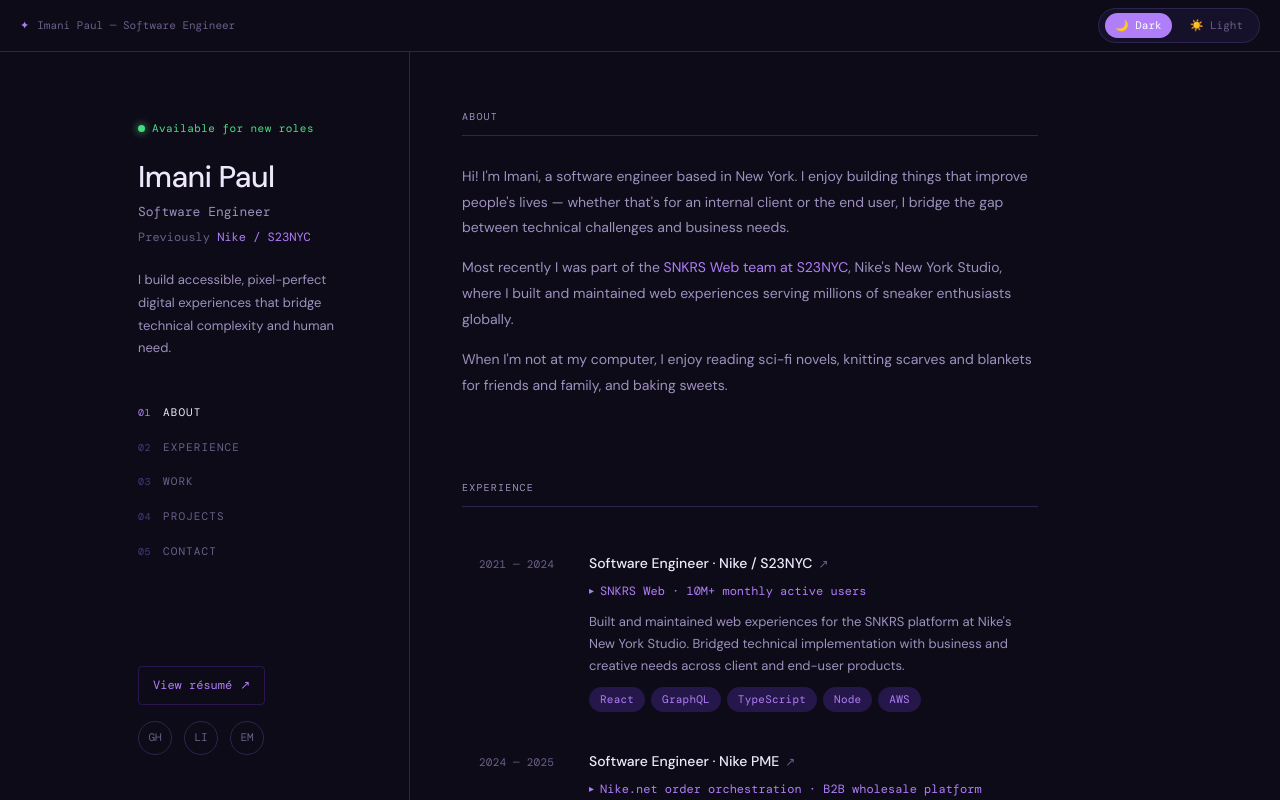
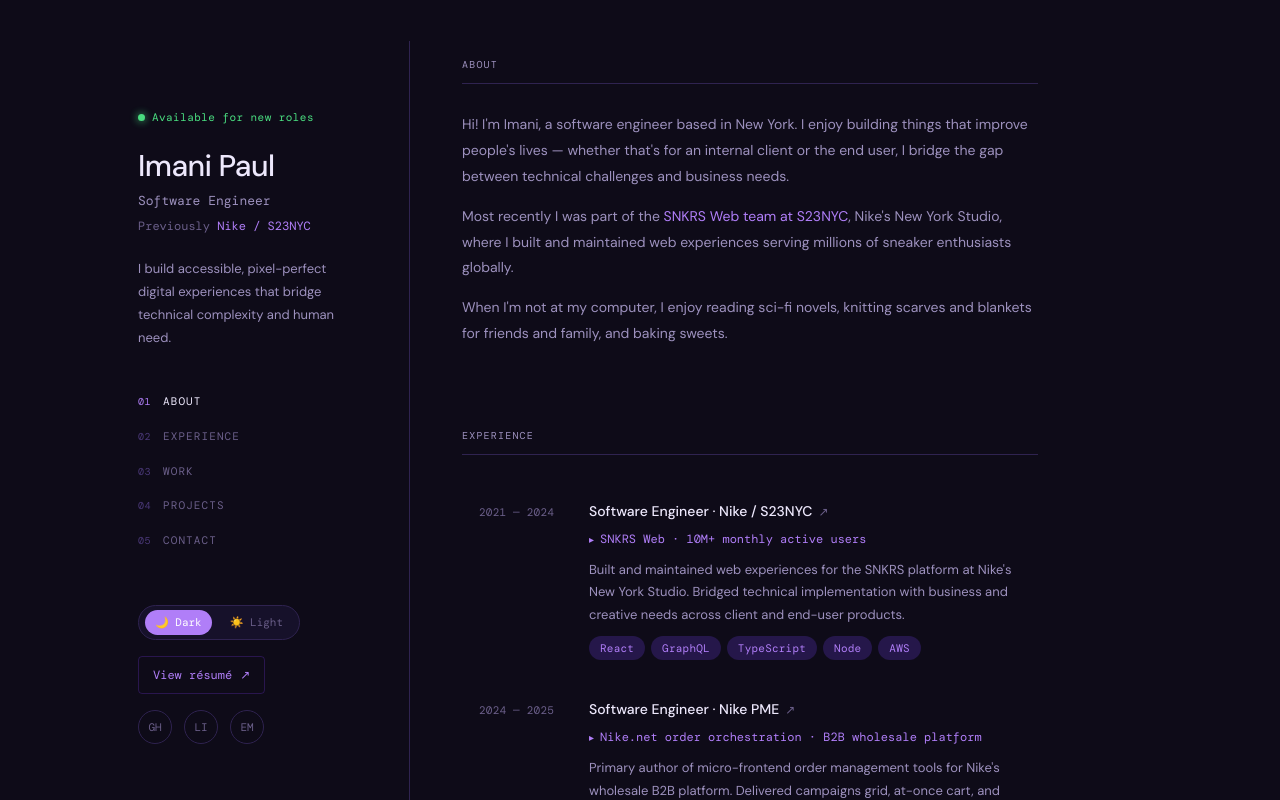
Before and after one commit to imanipaul/portfolio3, a Next.js app: page / in a window 1280 px wide. Shown: the top 800 px of the page. Built offline with nearby package versions, Linux system fonts and the light colour scheme; a web font is replaced by a local one.

Commit message:
move theme toggle to sidebar

```diff
--- a/app/layout.tsx
+++ b/app/layout.tsx
@@ -1,7 +1,7 @@
 import type { Metadata } from "next";
 import { DM_Sans, DM_Mono } from "next/font/google";
 import "./globals.css";
-import { AppShell } from "@/components/AppShell";
+import { MobileNav } from "@/components/MobileNav";
 import { SidebarWrapper } from "@/components/SidebarWrapper";
 import { Header } from "@/components/Header";
 import { Nav } from "@/components/Nav";
@@ -23,7 +23,8 @@
   description: "Software Engineer based in New York. Previously Nike / S23NYC.",
   openGraph: {
     title: "Imani Paul — Software Engineer",
-    description: "Software Engineer based in New York. Previously Nike / S23NYC.",
+    description:
+      "Software Engineer based in New York. Previously Nike / S23NYC.",
   },
 };
 
@@ -33,7 +34,7 @@
   return (
     <html lang="en" data-theme="dark">
       <body className={`${dmSans.variable} ${dmMono.variable} antialiased`}>
-        <AppShell />
+        <MobileNav />
         <div className="site-layout">
           <SidebarWrapper>
             <div>
--- a/components/AppShell.tsx
+++ b/components/MobileNav.tsx
@@ -2,40 +2,21 @@
 
 import { useState } from "react";
 import { navLinks, social } from "@/config/site";
+import { ThemeToggle } from "./ThemeToggle";
 
-export function AppShell() {
-  const [theme, setTheme] = useState<"dark" | "light">("dark");
+export function MobileNav() {
   const [drawerOpen, setDrawerOpen] = useState(false);
-
-  const toggleTheme = () => {
-    const next = theme === "dark" ? "light" : "dark";
-    setTheme(next);
-    document.documentElement.setAttribute("data-theme", next);
-  };
 
   const toggleDrawer = () => setDrawerOpen((prev) => !prev);
   const closeDrawer = () => setDrawerOpen(false);
 
-  const isDark = theme === "dark";
-
   return (
     <>
-      {/* Desktop Topbar */}
-      <div className="topbar">
-        <div className="topbar-left">
-          <span style={{ color: "var(--accent)" }}>✦</span>
-          <span>Imani Paul — Software Engineer</span>
-        </div>
-        <div style={{ display: "flex", alignItems: "center", gap: "10px" }}>
-          <ModeToggle isDark={isDark} onToggle={toggleTheme} />
-        </div>
-      </div>
-
       {/* Mobile Header */}
       <header className="mobile-header">
         <div className="mobile-name">Imani Paul</div>
         <div className="mobile-right">
-          <ModeToggle isDark={isDark} onToggle={toggleTheme} compact />
+          <ThemeToggle compact={true} />
           <button
             className={`hamburger${drawerOpen ? " open" : ""}`}
             onClick={toggleDrawer}
@@ -92,7 +73,13 @@
                   gap: "12px",
                 }}
               >
-                <span style={{ fontSize: "10px", color: "var(--border-mid)", letterSpacing: "0.05em" }}>
+                <span
+                  style={{
+                    fontSize: "10px",
+                    color: "var(--border-mid)",
+                    letterSpacing: "0.05em",
+                  }}
+                >
                   {String(index + 1).padStart(2, "0")}
                 </span>
                 {label}
@@ -161,34 +148,3 @@
     </>
   );
 }
-
-function ModeToggle({
-  isDark,
-  onToggle,
-  compact,
-}: {
-  isDark: boolean;
-  onToggle: () => void;
-  compact?: boolean;
-}) {
-  return (
-    <div
-      className="mode-toggle"
-      onClick={onToggle}
-      style={compact ? { padding: "3px 5px" } : undefined}
-    >
-      <div
-        className={`toggle-option${isDark ? " active" : ""}`}
-        style={compact ? { padding: "2px 8px" } : undefined}
-      >
-        🌙{!compact && " Dark"}
-      </div>
-      <div
-        className={`toggle-option${!isDark ? " active" : ""}`}
-        style={compact ? { padding: "2px 8px" } : undefined}
-      >
-        ☀️{!compact && " Light"}
-      </div>
-    </div>
-  );
-}
--- a/components/PanelFooter.tsx
+++ b/components/PanelFooter.tsx
@@ -2,6 +2,7 @@
 
 import { motion } from "framer-motion";
 import { social } from "@/config/site";
+import { ThemeToggle } from "./ThemeToggle";
 
 const socials = [
   { label: "GH", href: social.github, ariaLabel: "GitHub" },
@@ -17,6 +18,7 @@
       transition={{ duration: 0.5, ease: "easeOut", delay: 0.75 }}
       style={{ display: "flex", flexDirection: "column", gap: "16px" }}
     >
+      <ThemeToggle compact={false} />
       <a
         href={social.resume}
         target="_blank"
--- /dev/null
+++ b/components/ThemeToggle.tsx
@@ -0,0 +1,36 @@
+"use client";
+
+import { useState } from "react";
+
+export function ThemeToggle({ compact = false }: { compact: boolean }) {
+  const [theme, setTheme] = useState<"dark" | "light">("dark");
+
+  const toggleTheme = () => {
+    const next = theme === "dark" ? "light" : "dark";
+    setTheme(next);
+    document.documentElement.setAttribute("data-theme", next);
+  };
+
+  const isDark = theme === "dark";
+
+  return (
+    <div
+      className="mode-toggle w-fit"
+      onClick={toggleTheme}
+      style={compact ? { padding: "3px 5px" } : undefined}
+    >
+      <div
+        className={`toggle-option${isDark ? " active" : ""}`}
+        style={compact ? { padding: "2px 8px" } : undefined}
+      >
+        🌙{!compact && " Dark"}
+      </div>
+      <div
+        className={`toggle-option${!isDark ? " active" : ""}`}
+        style={compact ? { padding: "2px 8px" } : undefined}
+      >
+        ☀️{!compact && " Light"}
+      </div>
+    </div>
+  );
+}
```
